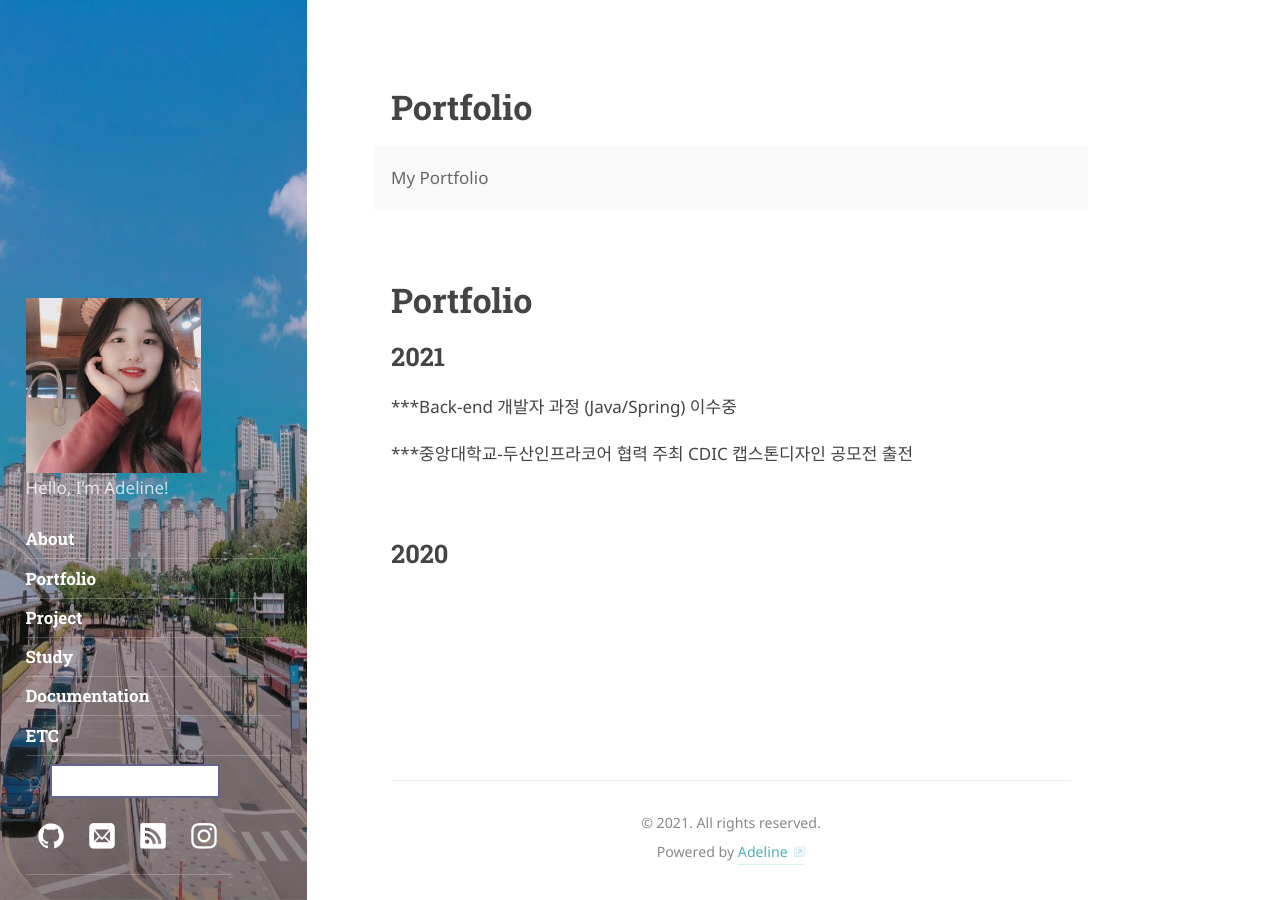
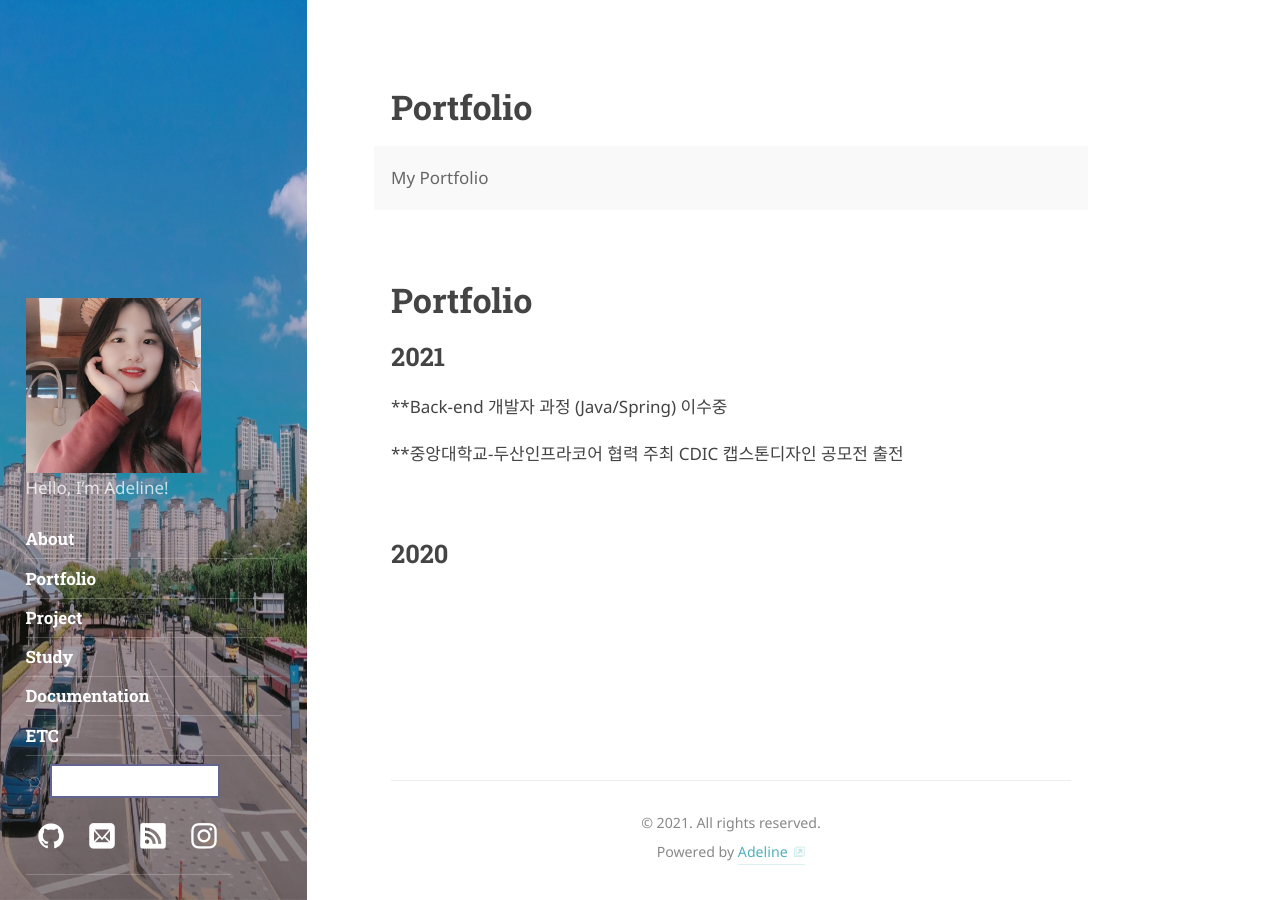
Before and after one commit to Wonji-Park/Classy, a Jekyll site: the page built from _featured_tags/Portfolio.md, in a window 1280 px wide. Built offline with Jekyll 4.4.1, drawn with Linux system fonts in a browser that asks for light colours; nearby versions of some CDN libraries; some web fonts are replaced.

```diff
--- a/_featured_tags/Portfolio.md
+++ b/_featured_tags/Portfolio.md
@@ -12,8 +12,8 @@ published: true
 
 ## 2021
 
-***Back-end 개발자 과정 (Java/Spring) 이수중
+**Back-end 개발자 과정 (Java/Spring) 이수중
 
-***중앙대학교-두산인프라코어 협력 주최 CDIC 캡스톤디자인 공모전 출전
+**중앙대학교-두산인프라코어 협력 주최 CDIC 캡스톤디자인 공모전 출전
 
 ## 2020
```
